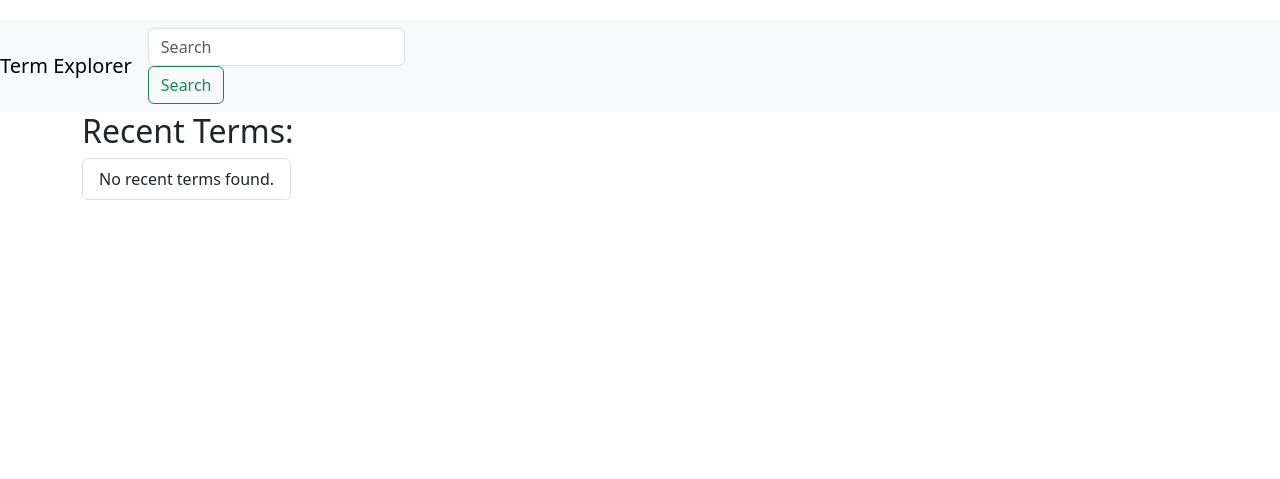
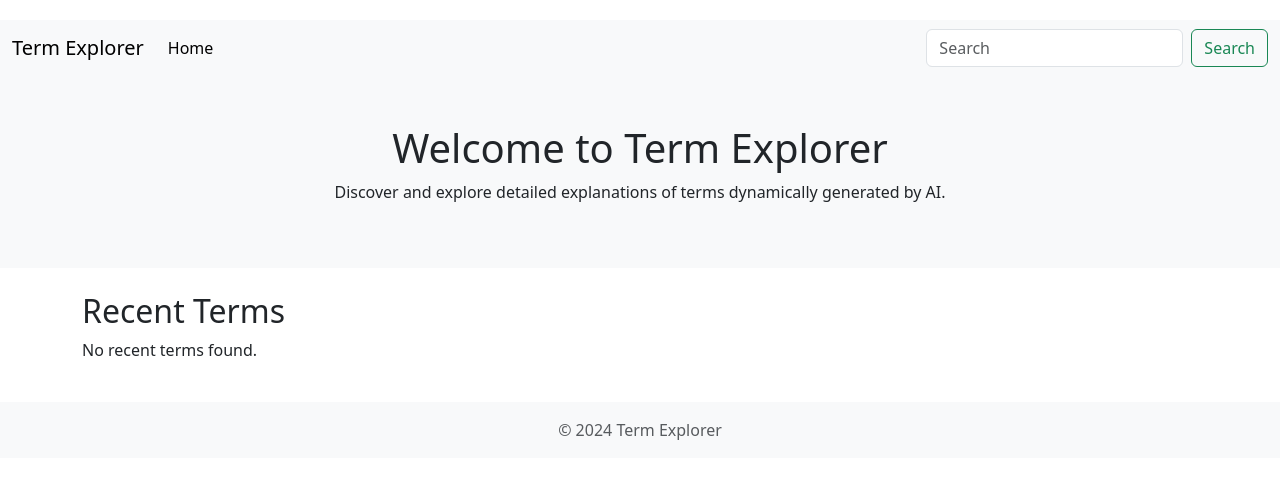
Before and after one commit to lgboim/terms-generator, a Flask app: page / in a window 1280 px wide. Shown: the top 479 px of the page. Run offline with Flask 3, Linux system fonts and the light colour scheme.

Commit message:
Update home.html

```diff
--- a/templates/home.html
+++ b/templates/home.html
@@ -3,10 +3,10 @@
 <head>
     <meta charset="UTF-8">
     <meta name="viewport" content="width=device-width, initial-scale=1.0">
-    <link rel="stylesheet" href="https://cdn.jsdelivr.net/npm/bootstrap@5.3.0/dist/css/bootstrap.min.css">
+    <title>Term Explorer</title>
+    <link href="https://cdn.jsdelivr.net/npm/bootstrap@5.3.1/dist/css/bootstrap.min.css" rel="stylesheet">
     <link rel="stylesheet" href="{{ url_for('static', filename='styles.css') }}">
     <meta name="google-site-verification" content="7lObjXRxJswTfHWqCyYCGk7mJGmRTKX_XLwOjB4jJjQ" />
-    <title>Term Explorer</title>
     <meta name="description" content="Explore detailed explanations of terms using an advanced AI model. Discover related terms and deepen your knowledge on various topics.">
     <meta name="keywords" content="Terms Explorer, AI, Knowledge, Education, Term Definitions, Term Relations, Detailed Explanations">
     <meta name="author" content="Your Name">
@@ -28,32 +28,82 @@
         }
     }
     </script>
+    <style>
+        body {
+            padding-top: 20px;
+        }
+        #recentTerms {
+            overflow-x: auto;
+            white-space: nowrap;
+        }
+        #recentTerms .list-group-item {
+            display: inline-block;
+            white-space: nowrap;
+            margin-right: 10px;
+        }
+        #termDetails {
+            margin-top: 20px;
+        }
+        .footer {
+            background-color: #f5f5f5;
+            padding: 20px 0;
+        }
+    </style>
 </head>
 <body>
     <nav class="navbar navbar-expand-lg navbar-light bg-light">
-        <a class="navbar-brand" href="{{ url_for('home') }}">Term Explorer</a>
-        <form class="form-inline my-2 my-lg-0" action="{{ url_for('search') }}" method="post">
-            <input class="form-control mr-sm-2" type="search" placeholder="Search" aria-label="Search" name="search_term">
-            <button class="btn btn-outline-success my-2 my-sm-0" type="submit">Search</button>
-        </form>
+        <div class="container-fluid">
+            <a class="navbar-brand" href="{{ url_for('home') }}">Term Explorer</a>
+            <button class="navbar-toggler" type="button" data-bs-toggle="collapse" data-bs-target="#navbarNav" aria-controls="navbarNav" aria-expanded="false" aria-label="Toggle navigation">
+                <span class="navbar-toggler-icon"></span>
+            </button>
+            <div class="collapse navbar-collapse" id="navbarNav">
+                <ul class="navbar-nav">
+                    <li class="nav-item">
+                        <a class="nav-link active" aria-current="page" href="{{ url_for('home') }}">Home</a>
+                    </li>
+                </ul>
+                <form class="d-flex ms-auto" action="{{ url_for('search') }}" method="post">
+                    <input class="form-control me-2" type="search" placeholder="Search" aria-label="Search" name="search_term">
+                    <button class="btn btn-outline-success" type="submit">Search</button>
+                </form>
+            </div>
+        </div>
     </nav>
-    <div class="container">
-        <div id="recentTerms">
-            <h2>Recent Terms:</h2>
-            <div class="list-group list-group-horizontal scrollable-list">
+
+    <header class="p-5 bg-light text-center">
+        <h1>Welcome to Term Explorer</h1>
+        <p>Discover and explore detailed explanations of terms dynamically generated by AI.</p>
+    </header>
+
+    <div class="container mt-4">
+        <section id="recentTerms" class="mb-4">
+            <h2>Recent Terms</h2>
+            <div class="d-flex flex-row overflow-auto">
                 {% for term in recent_terms %}
-                <a href="{{ url_for('term_page', term=term.term) }}" class="list-group-item list-group-item-action term-link">{{ term.term }}</a>
+                <a href="{{ url_for('term_page', term=term.term) }}" class="list-group-item list-group-item-action m-2 term-link">
+                    {{ term.term }}
+                </a>
                 {% else %}
-                <div class="list-group-item">No recent terms found.</div>
+                <p>No recent terms found.</p>
                 {% endfor %}
             </div>
-        </div>
-        <div id="termDetails" class="mt-4">
+        </section>
+
+        <section id="termDetails" class="mt-4">
             <!-- Details will be loaded here using AJAX -->
-        </div>
+        </section>
     </div>
 
+    <footer class="footer mt-auto py-3 bg-light">
+        <div class="container text-center">
+            <span class="text-muted">© 2024 Term Explorer</span>
+        </div>
+    </footer>
+
     <script src="https://ajax.googleapis.com/ajax/libs/jquery/3.6.0/jquery.min.js"></script>
+    <script src="https://cdn.jsdelivr.net/npm/@popperjs/core@2.9.3/dist/umd/popper.min.js"></script>
+    <script src="https://cdn.jsdelivr.net/npm/bootstrap@5.3.1/dist/js/bootstrap.min.js"></script>
     <script>
     $(document).ready(function() {
         $('.term-link').click(function(e) {
```
